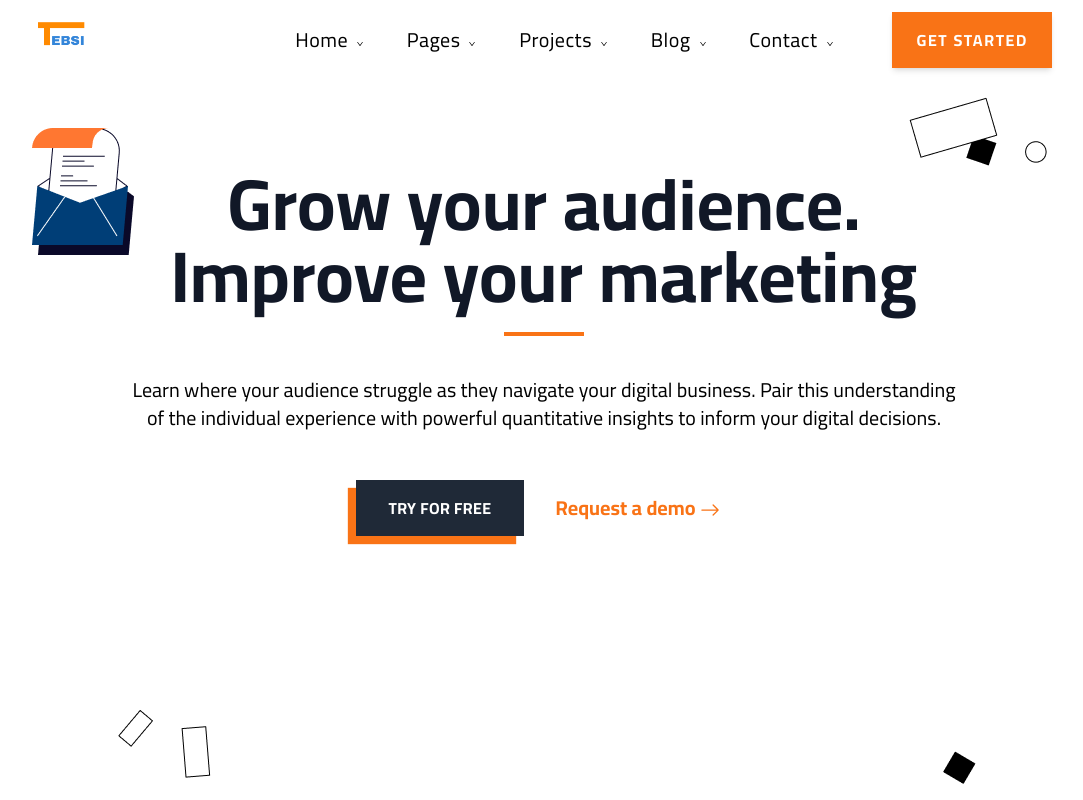
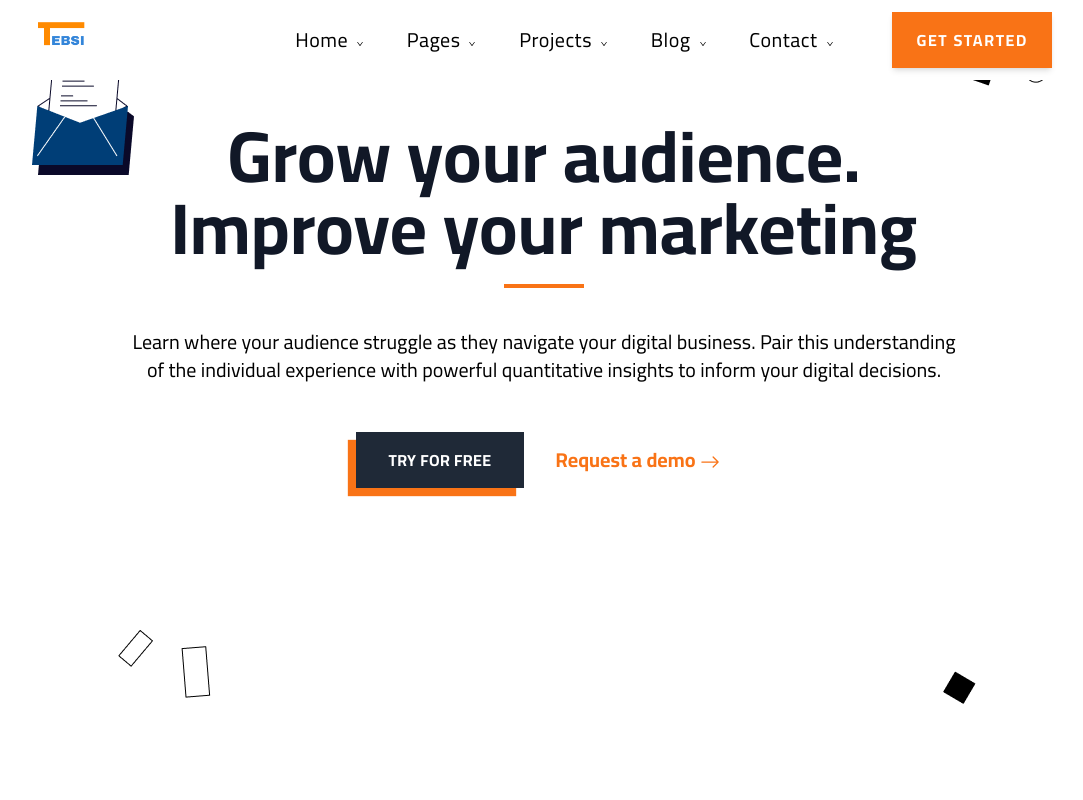
Before and after one commit to Ramzy842/TEBSI-Landing-Page, a React (Create React App) app: page / in a window 1280 px wide. Shown: the top 800 px of the page, without its empty margins (96-1179 px from the left). Built offline with nearby package versions, Linux system fonts and the light colour scheme.

Commit message:
padding issue 5.0

```diff
--- a/src/Components/Hero.js
+++ b/src/Components/Hero.js
@@ -16,13 +16,14 @@ const Hero = () => {
 
   return (
     <div
-      style={{ marginTop: navbarHeight + "px" }}
+
       className={`bg-white w-full`}
     >
       <div className="text-center container relative md:w-4/5 mx-auto lg:h-screen md:pt-8">
         <h1
           className={`text-4xl lg:text-5xl xl:text-7xl mx-auto w-4/5 p-2  font-semibold text-gray-900 lg:mt-12 z-20`}
           data-aos="fade-up"
+          style={{ marginTop: navbarHeight + "px"}}
         >
           Grow your audience. Improve your marketing{" "}
           <Underline position="mx-auto mb-6" />{" "}
```
